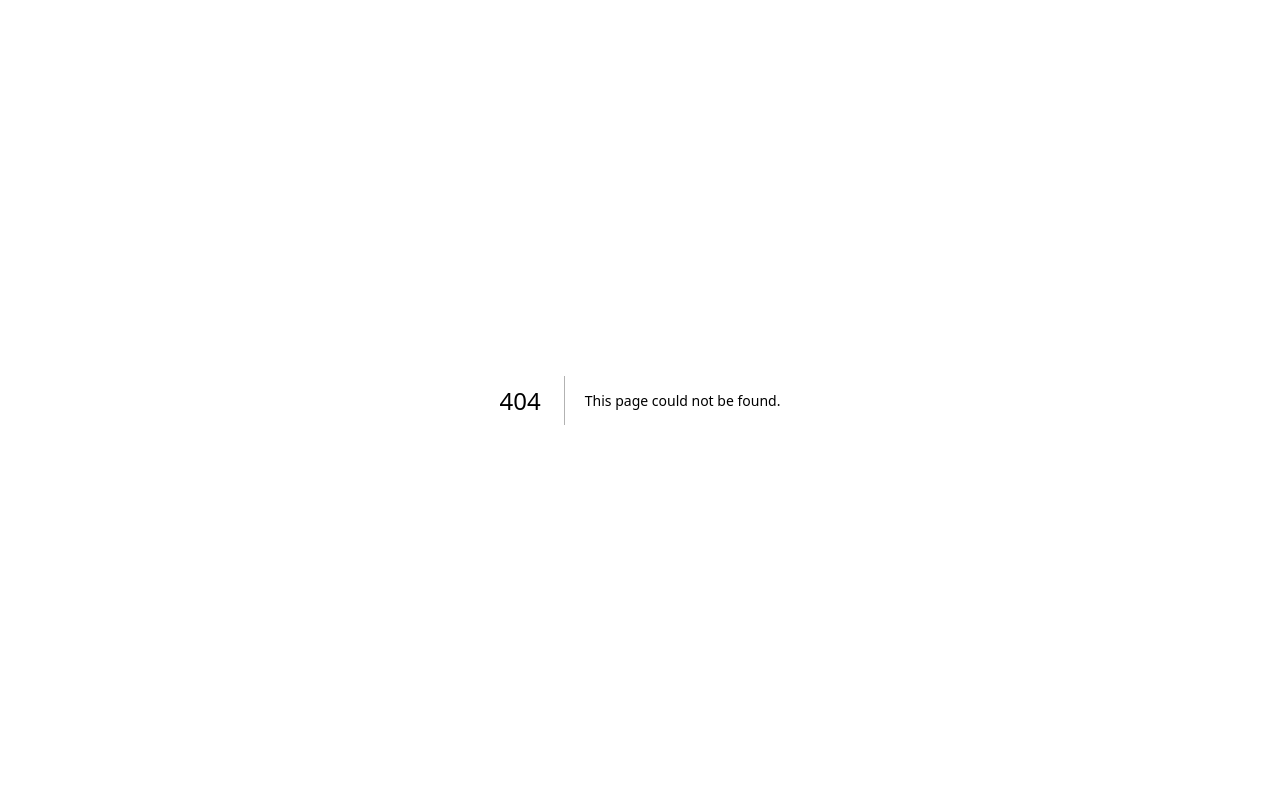
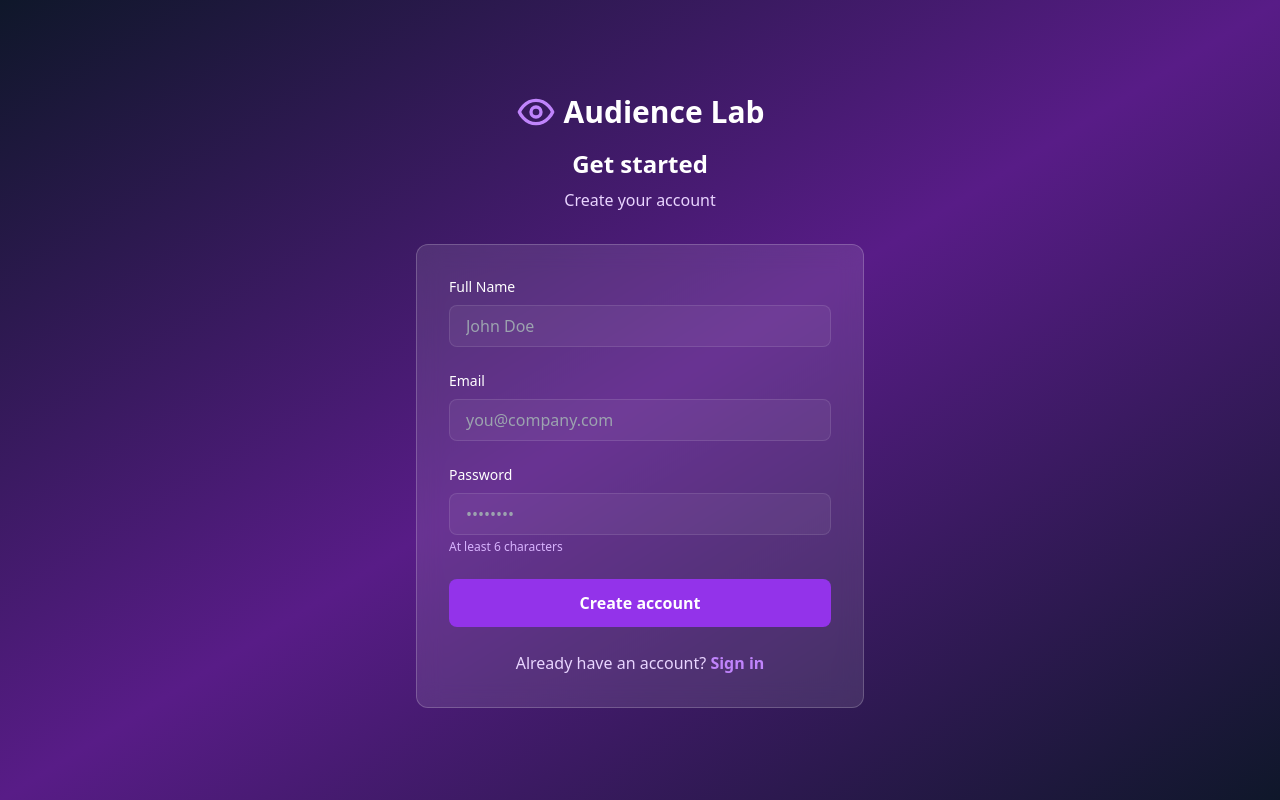
Before and after one commit to codyrutscher/rb2b-audience-lab, a Next.js app: page /signup in a window 1280 px wide. Before the commit this address had no page. Built offline with nearby package versions, Linux system fonts and the light colour scheme; no server answers.

Commit message:
Add authentication system and feature roadmap

```diff
--- /dev/null
+++ b/app/login/page.tsx
@@ -0,0 +1,102 @@
+"use client";
+
+import { useState } from "react";
+import { useRouter } from "next/navigation";
+import Link from "next/link";
+import { Eye } from "lucide-react";
+import { signIn } from "@/lib/supabase-auth";
+
+export default function LoginPage() {
+  const router = useRouter();
+  const [email, setEmail] = useState("");
+  const [password, setPassword] = useState("");
+  const [error, setError] = useState("");
+  const [loading, setLoading] = useState(false);
+
+  async function handleSubmit(e: React.FormEvent) {
+    e.preventDefault();
+    setError("");
+    setLoading(true);
+
+    const { error } = await signIn(email, password);
+
+    if (error) {
+      setError(error.message);
+      setLoading(false);
+    } else {
+      router.push("/dashboard");
+    }
+  }
+
+  return (
+    <div className="min-h-screen bg-gradient-to-br from-slate-900 via-purple-900 to-slate-900 flex items-center justify-center p-4">
+      <div className="w-full max-w-md">
+        <div className="text-center mb-8">
+          <Link href="/" className="inline-flex items-center gap-2 mb-4">
+            <Eye className="w-10 h-10 text-purple-400" />
+            <span className="text-3xl font-bold text-white">Audience Lab</span>
+          </Link>
+          <h1 className="text-2xl font-bold text-white mb-2">Welcome back</h1>
+          <p className="text-purple-200">Sign in to your account</p>
+        </div>
+
+        <div className="bg-white/10 backdrop-blur-md rounded-xl p-8 border border-white/20">
+          <form onSubmit={handleSubmit} className="space-y-6">
+            {error && (
+              <div className="bg-red-500/10 border border-red-500/50 text-red-200 px-4 py-3 rounded">
+                {error}
+              </div>
+            )}
+
+            <div>
+              <label htmlFor="email" className="block text-sm font-medium text-white mb-2">
+                Email
+              </label>
+              <input
+                id="email"
+                type="email"
+                value={email}
+                onChange={(e) => setEmail(e.target.value)}
+                required
+                className="w-full px-4 py-2 bg-white/5 border border-white/10 rounded-lg text-white placeholder-gray-400 focus:outline-none focus:ring-2 focus:ring-purple-500"
+                placeholder="you@company.com"
+              />
+            </div>
+
+            <div>
+              <label htmlFor="password" className="block text-sm font-medium text-white mb-2">
+                Password
+              </label>
+              <input
+                id="password"
+                type="password"
+                value={password}
+                onChange={(e) => setPassword(e.target.value)}
+                required
+                className="w-full px-4 py-2 bg-white/5 border border-white/10 rounded-lg text-white placeholder-gray-400 focus:outline-none focus:ring-2 focus:ring-purple-500"
+                placeholder="••••••••"
+              />
+            </div>
+
+            <button
+              type="submit"
+              disabled={loading}
+              className="w-full px-4 py-3 bg-purple-600 hover:bg-purple-700 disabled:bg-purple-800 text-white rounded-lg font-semibold transition"
+            >
+              {loading ? "Signing in..." : "Sign in"}
+            </button>
+          </form>
+
+          <div className="mt-6 text-center">
+            <p className="text-purple-200">
+              Don&apos;t have an account?{" "}
+              <Link href="/signup" className="text-purple-400 hover:text-purple-300 font-semibold">
+                Sign up
+              </Link>
+            </p>
+          </div>
+        </div>
+      </div>
+    </div>
+  );
+}
--- a/app/page.tsx
+++ b/app/page.tsx
@@ -16,11 +16,11 @@ export default function Home() {
               <span className="text-2xl font-bold text-white">Audience Lab</span>
             </div>
             <div className="flex gap-4">
-              <Link href="/dashboard" className="text-white hover:text-purple-300 transition">
-                Dashboard
+              <Link href="/login" className="text-white hover:text-purple-300 transition">
+                Login
               </Link>
-              <Link href="/docs" className="text-white hover:text-purple-300 transition">
-                Docs
+              <Link href="/signup" className="px-4 py-2 bg-purple-600 hover:bg-purple-700 text-white rounded-lg transition">
+                Sign Up
               </Link>
             </div>
           </div>
--- /dev/null
+++ b/app/signup/page.tsx
@@ -0,0 +1,120 @@
+"use client";
+
+import { useState } from "react";
+import { useRouter } from "next/navigation";
+import Link from "next/link";
+import { Eye } from "lucide-react";
+import { signUp } from "@/lib/supabase-auth";
+
+export default function SignupPage() {
+  const router = useRouter();
+  const [fullName, setFullName] = useState("");
+  const [email, setEmail] = useState("");
+  const [password, setPassword] = useState("");
+  const [error, setError] = useState("");
+  const [loading, setLoading] = useState(false);
+
+  async function handleSubmit(e: React.FormEvent) {
+    e.preventDefault();
+    setError("");
+    setLoading(true);
+
+    const { error } = await signUp(email, password, fullName);
+
+    if (error) {
+      setError(error.message);
+      setLoading(false);
+    } else {
+      router.push("/dashboard");
+    }
+  }
+
+  return (
+    <div className="min-h-screen bg-gradient-to-br from-slate-900 via-purple-900 to-slate-900 flex items-center justify-center p-4">
+      <div className="w-full max-w-md">
+        <div className="text-center mb-8">
+          <Link href="/" className="inline-flex items-center gap-2 mb-4">
+            <Eye className="w-10 h-10 text-purple-400" />
+            <span className="text-3xl font-bold text-white">Audience Lab</span>
+          </Link>
+          <h1 className="text-2xl font-bold text-white mb-2">Get started</h1>
+          <p className="text-purple-200">Create your account</p>
+        </div>
+
+        <div className="bg-white/10 backdrop-blur-md rounded-xl p-8 border border-white/20">
+          <form onSubmit={handleSubmit} className="space-y-6">
+            {error && (
+              <div className="bg-red-500/10 border border-red-500/50 text-red-200 px-4 py-3 rounded">
+                {error}
+              </div>
+            )}
+
+            <div>
+              <label htmlFor="fullName" className="block text-sm font-medium text-white mb-2">
+                Full Name
+              </label>
+              <input
+                id="fullName"
+                type="text"
+                value={fullName}
+                onChange={(e) => setFullName(e.target.value)}
+                required
+                className="w-full px-4 py-2 bg-white/5 border border-white/10 rounded-lg text-white placeholder-gray-400 focus:outline-none focus:ring-2 focus:ring-purple-500"
+                placeholder="John Doe"
+              />
+            </div>
+
+            <div>
+              <label htmlFor="email" className="block text-sm font-medium text-white mb-2">
+                Email
+              </label>
+              <input
+                id="email"
+                type="email"
+                value={email}
+                onChange={(e) => setEmail(e.target.value)}
+                required
+                className="w-full px-4 py-2 bg-white/5 border border-white/10 rounded-lg text-white placeholder-gray-400 focus:outline-none focus:ring-2 focus:ring-purple-500"
+                placeholder="you@company.com"
+              />
+            </div>
+
+            <div>
+              <label htmlFor="password" className="block text-sm font-medium text-white mb-2">
+                Password
+              </label>
+              <input
+                id="password"
+                type="password"
+                value={password}
+                onChange={(e) => setPassword(e.target.value)}
+                required
+                minLength={6}
+                className="w-full px-4 py-2 bg-white/5 border border-white/10 rounded-lg text-white placeholder-gray-400 focus:outline-none focus:ring-2 focus:ring-purple-500"
+                placeholder="••••••••"
+              />
+              <p className="text-xs text-purple-300 mt-1">At least 6 characters</p>
+            </div>
+
+            <button
+              type="submit"
+              disabled={loading}
+              className="w-full px-4 py-3 bg-purple-600 hover:bg-purple-700 disabled:bg-purple-800 text-white rounded-lg font-semibold transition"
+            >
+              {loading ? "Creating account..." : "Create account"}
+            </button>
+          </form>
+
+          <div className="mt-6 text-center">
+            <p className="text-purple-200">
+              Already have an account?{" "}
+              <Link href="/login" className="text-purple-400 hover:text-purple-300 font-semibold">
+                Sign in
+              </Link>
+            </p>
+          </div>
+        </div>
+      </div>
+    </div>
+  );
+}
--- /dev/null
+++ b/lib/supabase-auth.ts
@@ -0,0 +1,42 @@
+import { createClient } from '@supabase/supabase-js';
+
+const supabaseUrl = process.env.NEXT_PUBLIC_SUPABASE_URL || 'https://placeholder.supabase.co';
+const supabaseAnonKey = process.env.NEXT_PUBLIC_SUPABASE_ANON_KEY || 'placeholder-key';
+
+export const supabaseAuth = createClient(supabaseUrl, supabaseAnonKey);
+
+export async function signUp(email: string, password: string, fullName: string) {
+  const { data, error } = await supabaseAuth.auth.signUp({
+    email,
+    password,
+    options: {
+      data: {
+        full_name: fullName,
+      },
+    },
+  });
+  return { data, error };
+}
+
+export async function signIn(email: string, password: string) {
+  const { data, error } = await supabaseAuth.auth.signInWithPassword({
+    email,
+    password,
+  });
+  return { data, error };
+}
+
+export async function signOut() {
+  const { error } = await supabaseAuth.auth.signOut();
+  return { error };
+}
+
+export async function getCurrentUser() {
+  const { data: { user } } = await supabaseAuth.auth.getUser();
+  return user;
+}
+
+export async function getSession() {
+  const { data: { session } } = await supabaseAuth.auth.getSession();
+  return session;
+}
```
Also changed, not shown: 2 other files (tests, documents, lock files or other folders).
